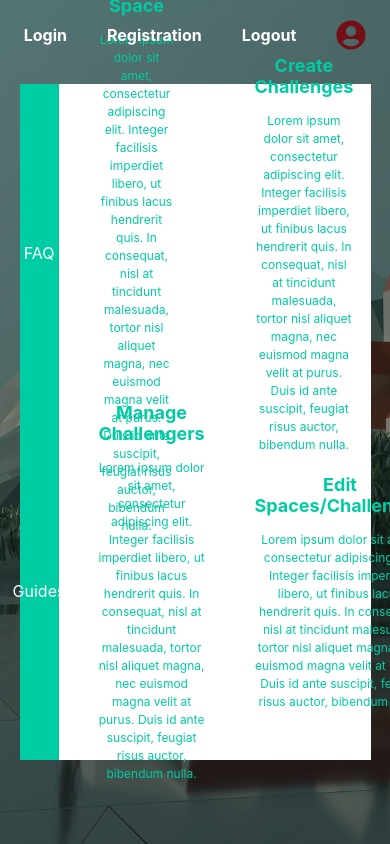
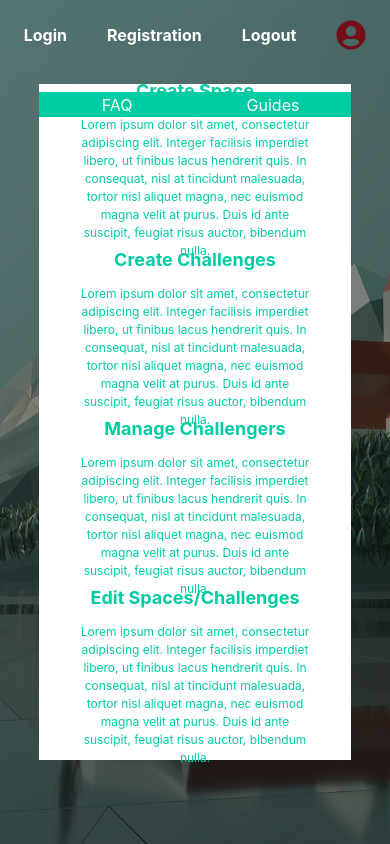
Before and after one commit to CevinThomas/alliance, a React app in the folder frontend/: page /admin in a window 390 px wide. Built offline with nearby package versions, Linux system fonts and the light colour scheme.

Commit message:
Admin media styling

```diff
--- a/frontend/src/styles.css
+++ b/frontend/src/styles.css
@@ -255,6 +255,12 @@ a:hover {
   -moz-transition: 0.5s ease-in-out;
   -o-transition: 0.5s ease-in-out;
 }
+@media (max-width: 767px) {
+  #admin .boxes {
+    height: 25%;
+    width: 100%;
+  }
+}
 #admin .boxes .box-container {
   z-index: 999;
 }
@@ -287,6 +293,14 @@ a:hover {
   justify-content: center;
   align-items: center;
 }
+@media (max-width: 767px) {
+  #admin #admin-sideMenu {
+    position: absolute;
+    top: 92px;
+    width: 80%;
+    height: 3%;
+  }
+}
 #admin #admin-sideMenu #admin-side-menu {
   height: 100%;
   width: 100%;
@@ -298,6 +312,14 @@ a:hover {
   height: 50%;
   position: relative;
 }
+@media (max-width: 767px) {
+  #admin #admin-sideMenu #admin-side-menu .side-menu-link-container {
+    display: inline-block;
+    width: 50%;
+    height: 100%;
+    z-index: 999999;
+  }
+}
 #admin #admin-sideMenu #admin-side-menu .side-menu-link-container:hover a {
   color: #00cca3;
 }
@@ -308,6 +330,11 @@ a:hover {
   background-color: #fff;
   left: 0;
 }
+@media (max-width: 767px) {
+  #admin #admin-sideMenu #admin-side-menu .side-menu-link-container .overlay-transition {
+    z-index: -1;
+  }
+}
 #admin #admin-sideMenu #admin-side-menu .side-menu-link-container a {
   display: flex;
   align-items: center;
@@ -315,6 +342,11 @@ a:hover {
   justify-content: center;
   width: 100%;
   z-index: 999;
+}
+@media (max-width: 767px) {
+  #admin #admin-sideMenu #admin-side-menu .side-menu-link-container a {
+    height: 100%;
+  }
 }
 #admin #admin-sideMenu #admin-side-menu .side-menu-link-container a:hover {
   color: #00cca3;
```
Also changed, not shown: frontend/src/styles.sass (+18 -0 lines), 1 other file (tests, documents, lock files or other folders).
